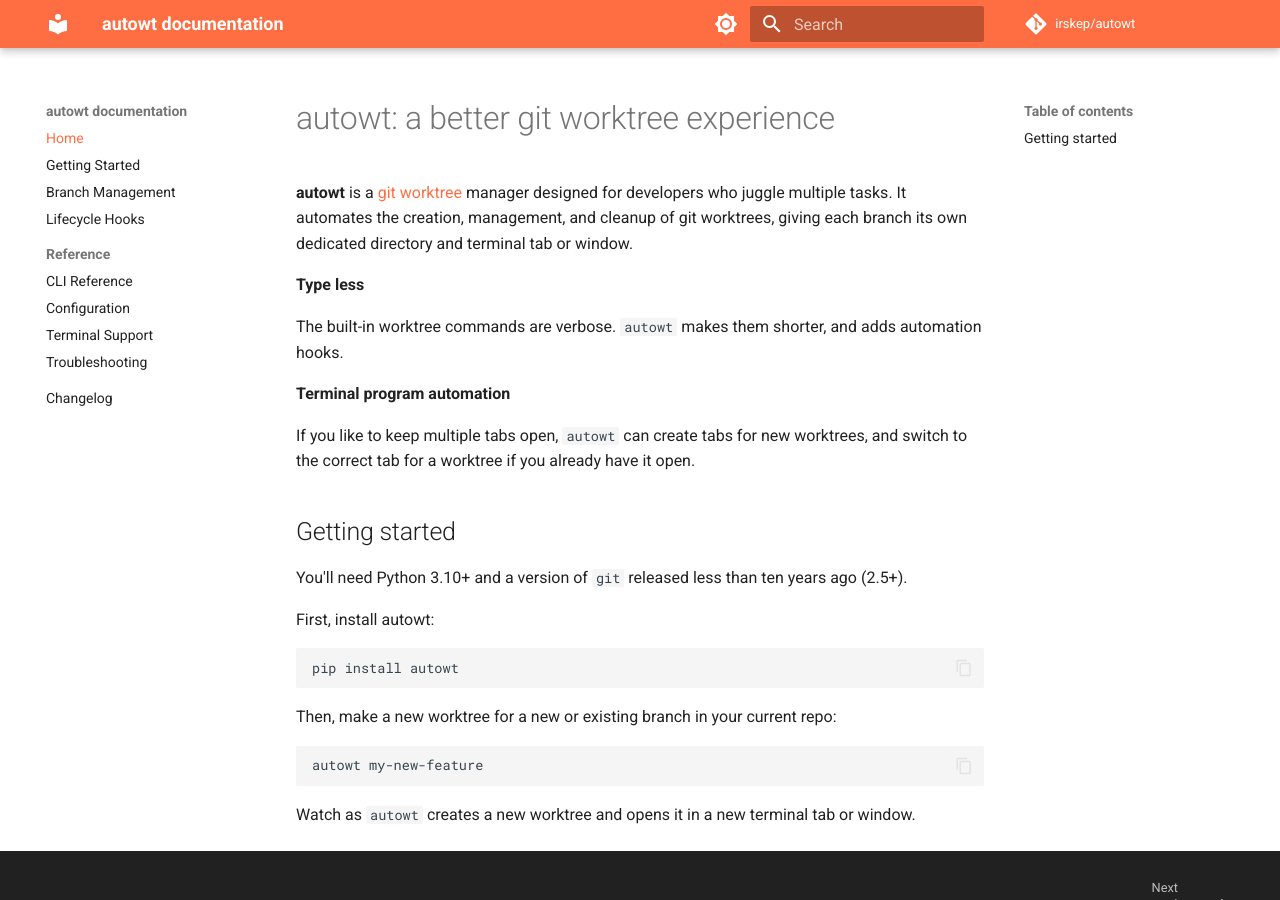
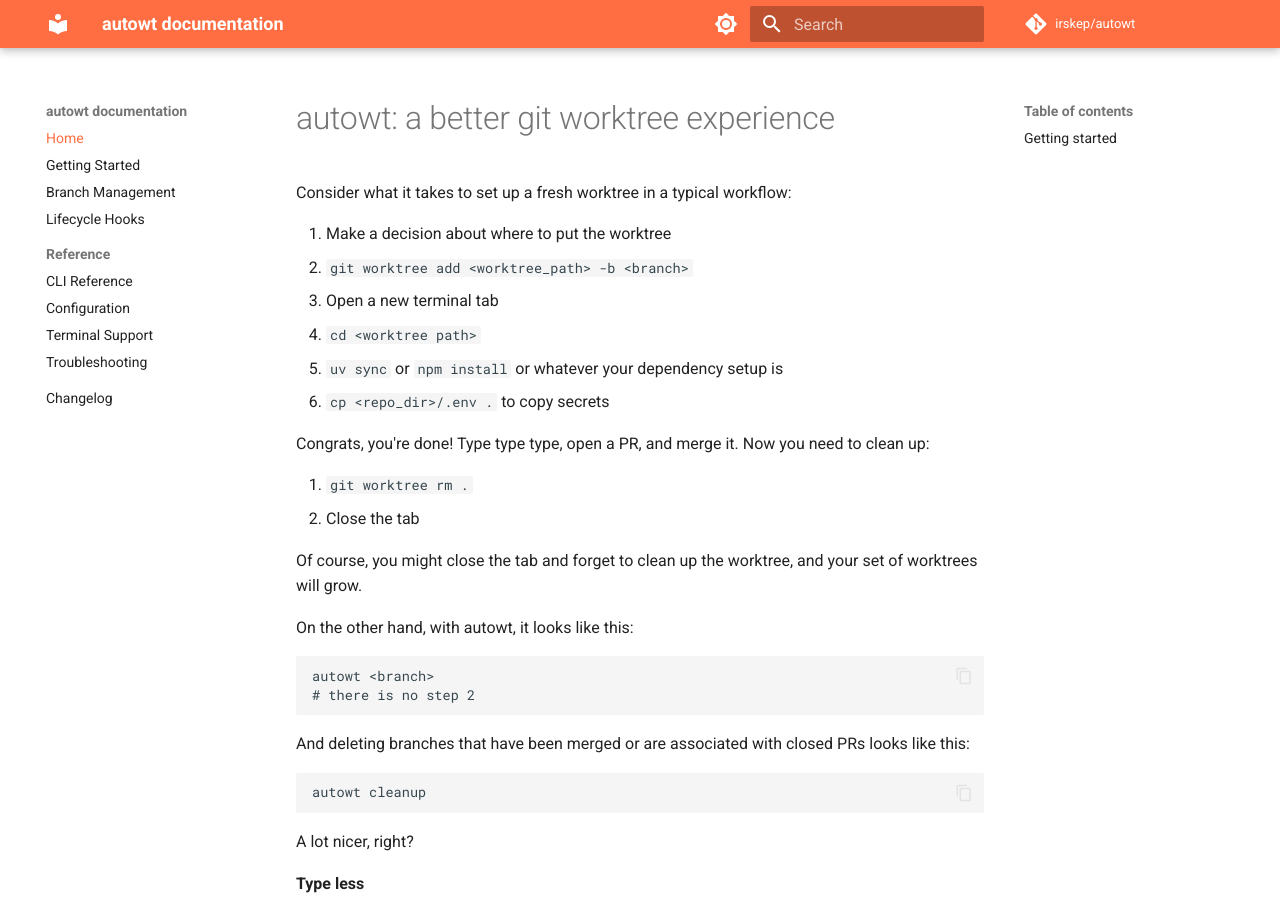
Before and after one commit to irskep/autowt, an MkDocs documentation site: the page built from docs/index.md, in a window 1280 px wide and 900 px high. Built offline with MkDocs 1.6.1 and Material for MkDocs 9.7.7, drawn with Linux system fonts in a browser that asks for light colours; comment, search, counter and statistics services are not loaded; the version menu is left out.

Commit message:
Another docs and readme pass; update automate-terminal

````diff
--- a/docs/index.md
+++ b/docs/index.md
@@ -1,6 +1,35 @@
 # autowt: a better git worktree experience
 
-**autowt** is a [git worktree](https://git-scm.com/docs/git-worktree) manager designed for developers who juggle multiple tasks. It automates the creation, management, and cleanup of git worktrees, giving each branch its own dedicated directory and terminal tab or window.
+Consider what it takes to set up a fresh worktree in a typical workflow:
+
+1. Make a decision about where to put the worktree
+2. `git worktree add <worktree_path> -b <branch>`
+3. Open a new terminal tab
+4. `cd <worktree path>`
+5. `uv sync` or `npm install` or whatever your dependency setup is
+6. `cp <repo_dir>/.env .` to copy secrets
+
+Congrats, you're done! Type type type, open a PR, and merge it. Now you need to clean up:
+
+1. `git worktree rm .`
+2. Close the tab
+
+Of course, you might close the tab and forget to clean up the worktree, and your set of worktrees will grow.
+
+On the other hand, with autowt, it looks like this:
+
+```sh
+autowt <branch>
+# there is no step 2
+```
+
+And deleting branches that have been merged or are associated with closed PRs looks like this:
+
+```sh
+autowt cleanup
+```
+
+A lot nicer, right?
 
 **Type less**
 
````
Also changed, not shown: README.md (+32 -1 lines), .autowt.toml, 1 other file.
